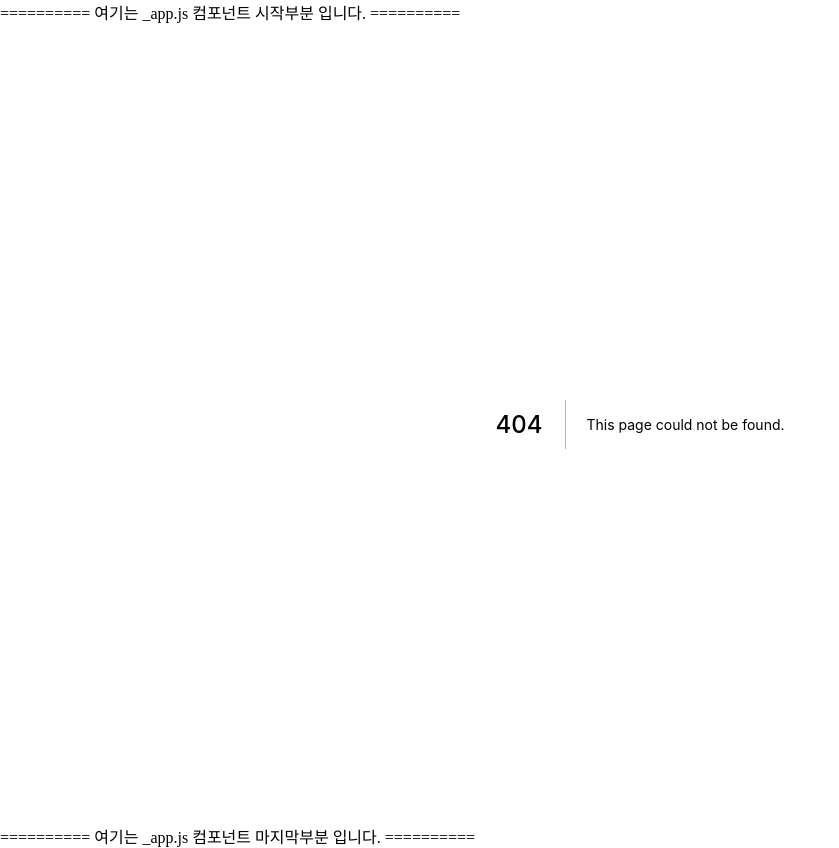
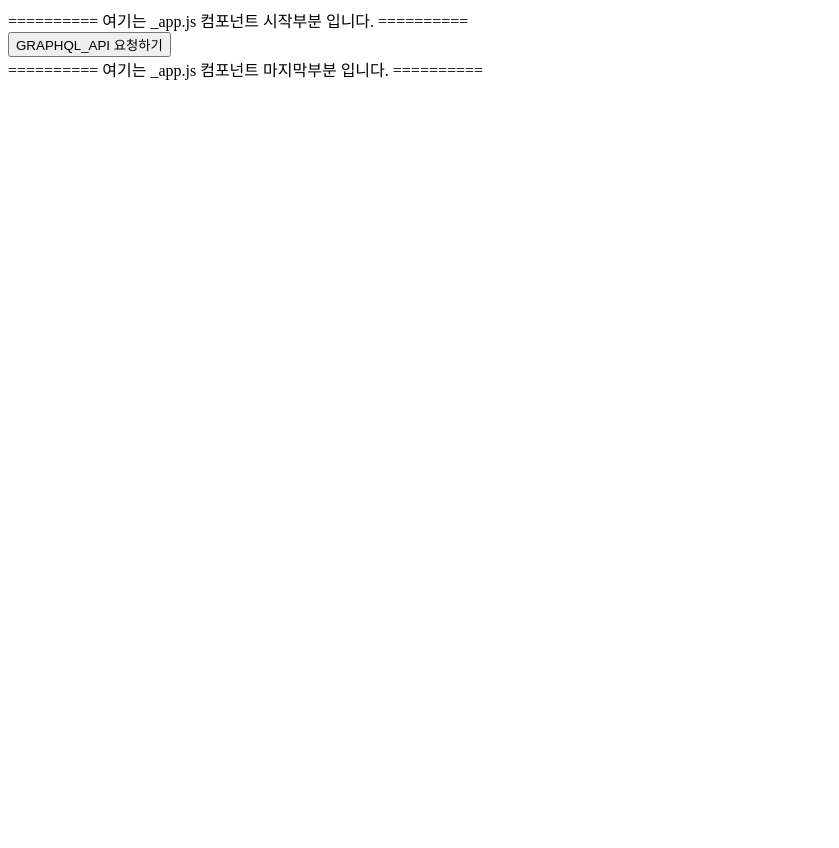
Before and after one commit to Seongju38/CodeCamp, a Next.js app in the folder FRONTEND/class/: page /section04/04-03-graphql-mutation-args in a window 1280 px wide. Before the commit this address had no page. Shown: the whole page, without its empty margins (0-839 px from the left). After the commit the page ends 800 px from the top, so only its background shows below. Built offline with nearby package versions, Linux system fonts and the light colour scheme.

Commit message:
섹션 7 | 04-03-graphql-mutation-args

```diff
--- /dev/null
+++ b/FRONTEND/class/pages/section04/04-03-graphql-mutation-args/index.js
@@ -0,0 +1,29 @@
+import { useMutation, gql } from "@apollo/client";
+
+const 나의그래프큐엘셋팅 = gql`
+  mutation createBoard($writer: String, $title: String, $contents: String) {
+    createBoard(writer: $writer, title: $title, contents: $contents) {
+      _id
+      number
+      message
+    }
+  }
+`;
+
+export default function GraphqlMutationPage() {
+  const [나의함수] = useMutation(나의그래프큐엘셋팅);
+
+  const onClickSubmit = async () => {
+    const result = await 나의함수({
+      // variables 이게 $ 역할을 함
+      variables: {
+        writer: "훈이",
+        title: "안녕하세요!!",
+        contents: "반갑습니다",
+      },
+    });
+    console.log(result);
+  };
+
+  return <button onClick={onClickSubmit}>GRAPHQL_API 요청하기</button>;
+}
```
